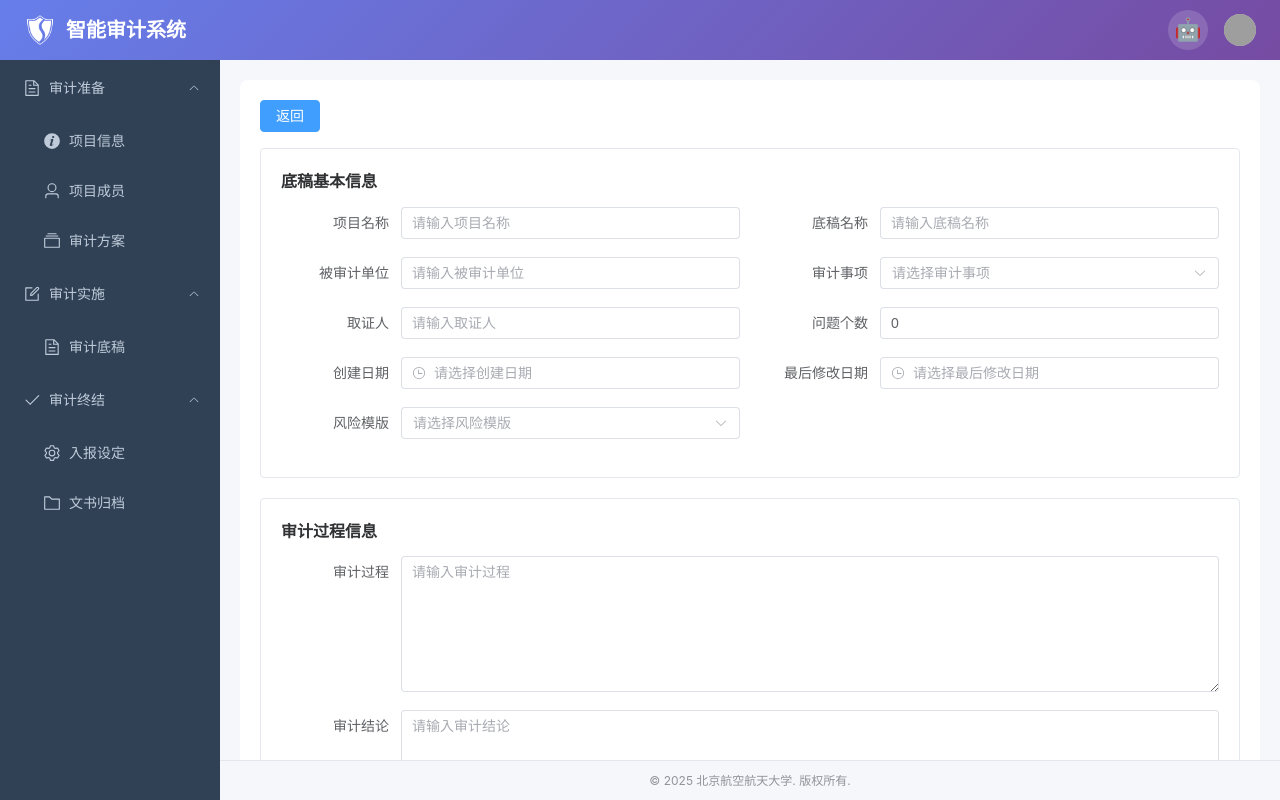
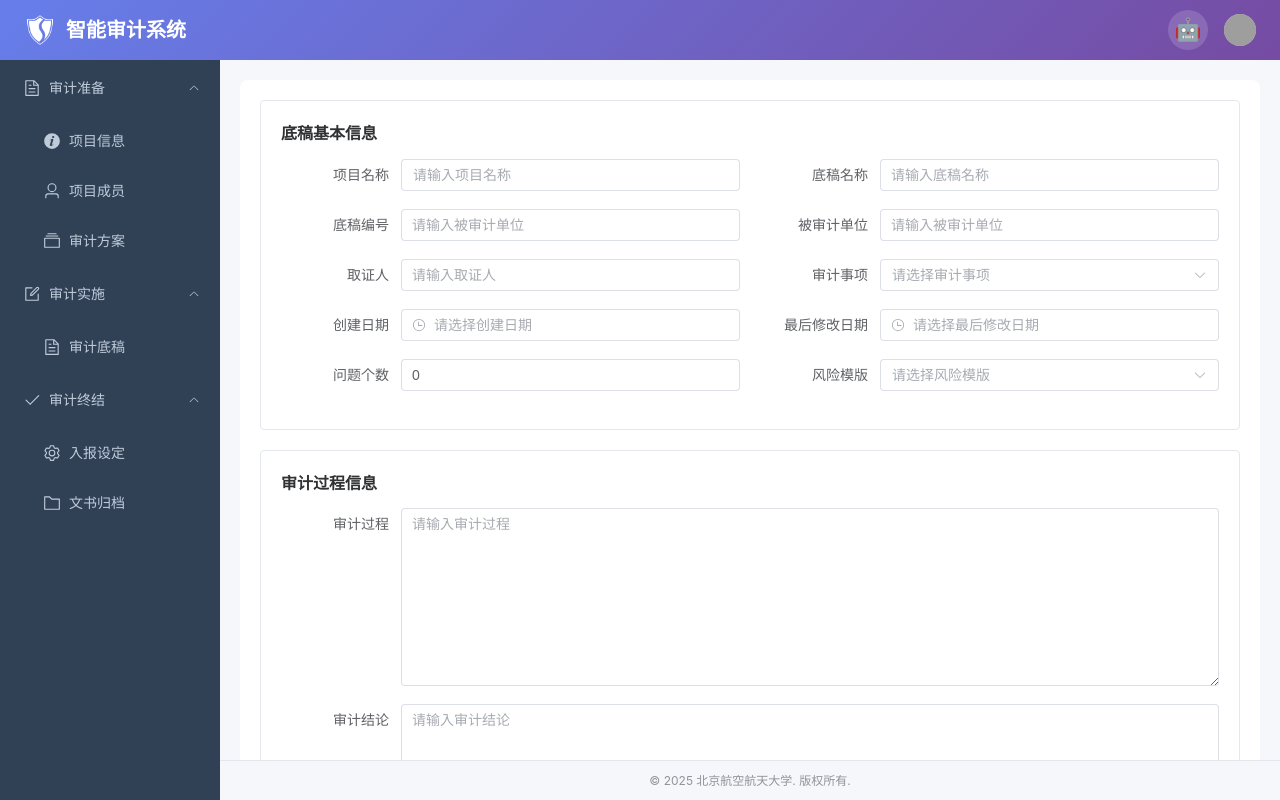
Before and after one commit to kongp3/ap_demo, a Vue app in the folder vue/: page /audit-draft/detail in a window 1280 px wide. Built offline with nearby package versions, Linux system fonts and the light colour scheme; grey boxes are pictures that could not be loaded.

Commit message:
更新代码

```diff
--- a/vue/src/App.vue
+++ b/vue/src/App.vue
@@ -13,7 +13,7 @@
             width="1000"
             trigger="click"
             :show-arrow="false"
-            popper-style="margin-top: -2px; padding:0;box-shadow:0 2px 12px rgba(0,0,0,0.12);border-radius:12px;overflow:hidden;"
+            popper-style="margin-top: -2px; padding:0;box-shadow:0 2px 12px rgba(0,0,0,0.12);border-radius:12px;overflow:hidden; inset: 62px 0px auto auto;"
             v-model:visible="aiPopoverVisible"
           >
             <template #reference>
--- a/vue/src/views/AuditDraft/detail.vue
+++ b/vue/src/views/AuditDraft/detail.vue
@@ -1,5 +1,4 @@
 <template>
-  <el-button type="primary" @click="$router.back()" style="margin-bottom: 16px;">返回</el-button>
   <div class="draft-detail">
     <!-- 基本信息 -->
     <el-card class="section-card" shadow="never">
@@ -8,7 +7,23 @@
         <el-row :gutter="20">
           <el-col :span="12">
             <el-form-item label="项目名称" prop="project_name">
-              <el-input v-model="draftForm.project_name" placeholder="请输入项目名称" />
+              <el-select
+                v-model="draftForm.project_name"
+                filterable
+                remote
+                reserve-keyword
+                placeholder="请输入项目名称"
+                :remote-method="remoteProjectSearch"
+                :loading="projectLoading"
+                style="width: 100%"
+              >
+                <el-option
+                  v-for="item in projectOptions"
+                  :key="item.project_code"
+                  :label="item.project_name"
+                  :value="item.project_name"
+                />
+              </el-select>
             </el-form-item>
           </el-col>
           <el-col :span="12">
@@ -19,17 +34,16 @@
         </el-row>
         <el-row :gutter="20">
           <el-col :span="12">
+            <el-form-item label="底稿编号" prop="audit_unit">
+              <el-input v-model="draftForm.draft_code" placeholder="请输入被审计单位" />
+            </el-form-item>
+          </el-col>
+          <el-col :span="12">
             <el-form-item label="被审计单位" prop="audit_unit">
               <el-input v-model="draftForm.audit_unit" placeholder="请输入被审计单位" />
             </el-form-item>
           </el-col>
-          <el-col :span="12">
-            <el-form-item label="审计事项" prop="audit_items">
-              <el-select v-model="draftForm.audit_items" multiple placeholder="请选择审计事项">
-                <el-option v-for="item in allAuditItems" :key="item" :label="item" :value="item" />
-              </el-select>
-            </el-form-item>
-          </el-col>
+
         </el-row>
         <el-row :gutter="20">
           <el-col :span="12">
@@ -38,8 +52,10 @@
             </el-form-item>
           </el-col>
           <el-col :span="12">
-            <el-form-item label="问题个数" prop="issue_num">
-              <el-input v-model="draftForm.issue_num" placeholder="请输入问题个数" />
+            <el-form-item label="审计事项" prop="audit_items">
+              <el-select v-model="draftForm.audit_items" multiple placeholder="请选择审计事项">
+                <el-option v-for="item in allAuditItems" :key="item" :label="item" :value="item" />
+              </el-select>
             </el-form-item>
           </el-col>
         </el-row>
@@ -57,6 +73,11 @@
         </el-row>
         <el-row :gutter="20">
           <el-col :span="12">
+            <el-form-item label="问题个数" prop="issue_num">
+              <el-input v-model="draftForm.issue_num" placeholder="请输入问题个数" />
+            </el-form-item>
+          </el-col>
+          <el-col :span="12">
             <el-form-item label="风险模版" prop="risk_tpl">
               <el-select v-model="draftForm.risk_tpl" placeholder="请选择风险模版">
                 <el-option v-for="item in riskTplOptions" :key="item" :label="item" :value="item" />
@@ -73,14 +94,14 @@
         <el-row :gutter="20">
           <el-col :span="24">
             <el-form-item label="审计过程" prop="process">
-              <el-input type="textarea" v-model="draftForm.process" :rows="6" placeholder="请输入审计过程" />
+              <el-input type="textarea" v-model="draftForm.process" :rows="8" placeholder="请输入审计过程" />
             </el-form-item>
           </el-col>
         </el-row>
         <el-row :gutter="20">
           <el-col :span="24">
             <el-form-item label="审计结论" prop="conclusion">
-              <el-input type="textarea" v-model="draftForm.conclusion" :rows="6" placeholder="请输入审计结论" />
+              <el-input type="textarea" v-model="draftForm.conclusion" :rows="8" placeholder="请输入审计结论" />
             </el-form-item>
           </el-col>
         </el-row>
@@ -109,8 +130,8 @@
       </el-form>
     </el-card>
     <!-- 问题弹窗保持不变 -->
-    <el-dialog v-model="issueDialogVisible" :title="issueDialogTitle" width="800px" :close-on-click-modal="false">
-      <el-form :model="issueForm" label-width="120px" style="max-width: 700px" :disabled="issueDialogMode==='view'">
+    <el-dialog v-model="issueDialogVisible" :title="issueDialogTitle" width="1000px" :close-on-click-modal="false">
+      <el-form :model="issueForm" label-width="120px" style="max-width: 900px" :disabled="issueDialogMode==='view'">
         <el-form-item label="客商名称" prop="customer_name">
           <el-input v-model="issueForm.customer_name" placeholder="请输入客商名称" />
         </el-form-item>
@@ -143,8 +164,8 @@
           <el-table :data="issueForm.attach" style="width: 100%; margin-top: 8px;">
             <el-table-column prop="filename" label="附件名称" min-width="120" />
             <el-table-column prop="filesize" label="附件大小" width="100" />
-            <el-table-column prop="upload_time" label="上传时间" width="160" />
-            <el-table-column label="操作" width="160">
+            <el-table-column prop="upload_time" label="上传时间" width="200" />
+            <el-table-column label="操作" width="120">
               <template #default="scope">
                 <el-button type="primary" link @click="handleDownloadAttach(scope.row)">下载</el-button>
                 <el-button v-if="issueDialogMode !== 'view'" type="danger" link @click="handleDeleteAttach(scope.row)">删除</el-button>
@@ -161,16 +182,22 @@
       </template>
     </el-dialog>
   </div>
+  <div class="footer-btns">
+    <el-button type="default" @click="$router.back()">返回</el-button>
+    <el-button type="primary" @click="handleSubmit">保存</el-button>
+  </div>
 </template>
 
 <script setup>
 import { ref, reactive, onMounted, computed, onBeforeUnmount, onActivated, onDeactivated } from 'vue'
-import { useRoute } from 'vue-router'
+import { useRoute, useRouter } from 'vue-router'
 import { draftList } from './mock.js'
 import { ElMessage } from 'element-plus'
 import { fetchDraftInfo, fetchAuditProcess, fetchAuditDetailById } from '@/api/auditDraftApi'
+import { projectList } from '../ProjectInfo/mock.js'
 
 const route = useRoute()
+const router = useRouter()
 const mode = ref(route.query.mode || 'add')
 const isView = computed(() => mode.value === 'view')
 
@@ -212,6 +239,20 @@ const issueForm = reactive({
 })
 let currentIssueIndex = -1
 
+const projectOptions = ref([])
+const projectLoading = ref(false)
+function remoteProjectSearch(query) {
+  if (!query) {
+    projectOptions.value = projectList
+    return
+  }
+  projectLoading.value = true
+  setTimeout(() => {
+    projectOptions.value = projectList.filter(item => item.project_name.includes(query))
+    projectLoading.value = false
+  }, 300)
+}
+
 // 监听AI助手关闭事件，mode=add时自动拉取接口数据
 function handleAIPopoverClose() {
   console.log('AI助手关闭事件触发', mode.value, route.fullPath)
@@ -240,6 +281,7 @@ async function loadDraftInfoFromApi() {
     const { data } = await fetchDraftInfo()
     draftForm.project_name = data.project_name || ''
     draftForm.draft_name = data.name || ''
+    draftForm.draft_code = data.code || ''
     draftForm.audit_unit = data.company_name || ''
     draftForm.audit_items = data.focus ? [data.focus] : []
     draftForm.collector = data.operator || ''
@@ -260,7 +302,7 @@ async function loadAuditProcessFromApi() {
     draftForm.customers = (data.customer || []).map(item => ({
       ...item,
       issue_title: (item.customer_name ? item.customer_name + ' - ' : '') + (item.title || ''),
-      finder: '',
+      finder: 'AI审计助手',
       attach: []
     }))
     draftForm.issue_num = draftForm.customers.length
@@ -354,6 +396,19 @@ async function loadAuditDetailFromApi(detail_id) {
     ElMessage.error('审计问题详情接口请求失败')
   }
 }
+
+function handleSubmit() {
+  // 保存到localStorage
+  const newDraft = { ...draftForm }
+  let localDrafts = JSON.parse(localStorage.getItem('draftList') || '[]')
+  // 避免重复添加
+  if (!localDrafts.find(d => d.draft_code === newDraft.draft_code)) {
+    localDrafts.push(newDraft)
+    localStorage.setItem('draftList', JSON.stringify(localDrafts))
+  }
+  // 返回index页面
+  router.push({ path: '/audit-draft' })
+}
 </script>
 
 <style scoped>
@@ -373,4 +428,9 @@ async function loadAuditDetailFromApi(detail_id) {
   justify-content: flex-end;
   gap: 12px;
 }
+.footer-btns {
+  display: flex;
+  justify-content: center;
+  margin-top: 32px;
+}
 </style>
--- a/vue/src/views/AuditPlan/detial.vue
+++ b/vue/src/views/AuditPlan/detial.vue
@@ -1,5 +1,4 @@
 <template>
-  <el-button type="primary" @click="$router.back()" style="margin-bottom: 16px;">返回</el-button>
   <div class="plan-detail">
     <el-card class="section-card" shadow="never">
       <div class="section-title">基本信息</div>
@@ -7,7 +6,23 @@
         <el-row :gutter="20">
           <el-col :span="12">
             <el-form-item label="项目名称" prop="project_name">
-              <el-input v-model="planForm.project_name" placeholder="请输入项目名称" />
+              <el-select
+                v-model="planForm.project_name"
+                filterable
+                remote
+                reserve-keyword
+                placeholder="请输入项目名称"
+                :remote-method="remoteProjectSearch"
+                :loading="projectLoading"
+                style="width: 100%"
+              >
+                <el-option
+                  v-for="item in projectOptions"
+                  :key="item.project_code"
+                  :label="item.project_name"
+                  :value="item.project_name"
+                />
+              </el-select>
             </el-form-item>
           </el-col>
         </el-row>
@@ -116,6 +131,10 @@
         </el-table-column>
       </el-table>
     </el-card>
+    <div class="footer-btns">
+      <el-button type="default" @click="$router.back()">返回</el-button>
+      <el-button type="primary" @click="handleSubmit">保存</el-button>
+    </div>
   </div>
 </template>
 
@@ -124,6 +143,7 @@ import { ref, reactive, computed, onMounted } from 'vue'
 import { useRoute } from 'vue-router'
 import { ElMessage, ElMessageBox } from 'element-plus'
 import { auditPlanList } from './mock.js'
+import { projectList } from '../ProjectInfo/mock.js'
 
 const route = useRoute()
 const mode = ref(route.query.mode || 'add')
@@ -144,6 +164,20 @@ const currentLeaf = ref(null)
 
 // 附件列表
 const fileList = ref([])
+
+const projectOptions = ref([])
+const projectLoading = ref(false)
+function remoteProjectSearch(query) {
+  if (!query) {
+    projectOptions.value = projectList
+    return
+  }
+  projectLoading.value = true
+  setTimeout(() => {
+    projectOptions.value = projectList.filter(item => item.project_name.includes(query))
+    projectLoading.value = false
+  }, 300)
+}
 
 function getFirstLeaf(nodes) {
   if (!nodes) return null
@@ -269,4 +303,9 @@ function handleDownload(row) {
 .item-detail-card {
   margin-left: 10px;
 }
+.footer-btns {
+  display: flex;
+  justify-content: center;
+  margin-top: 32px;
+}
 </style>
```
